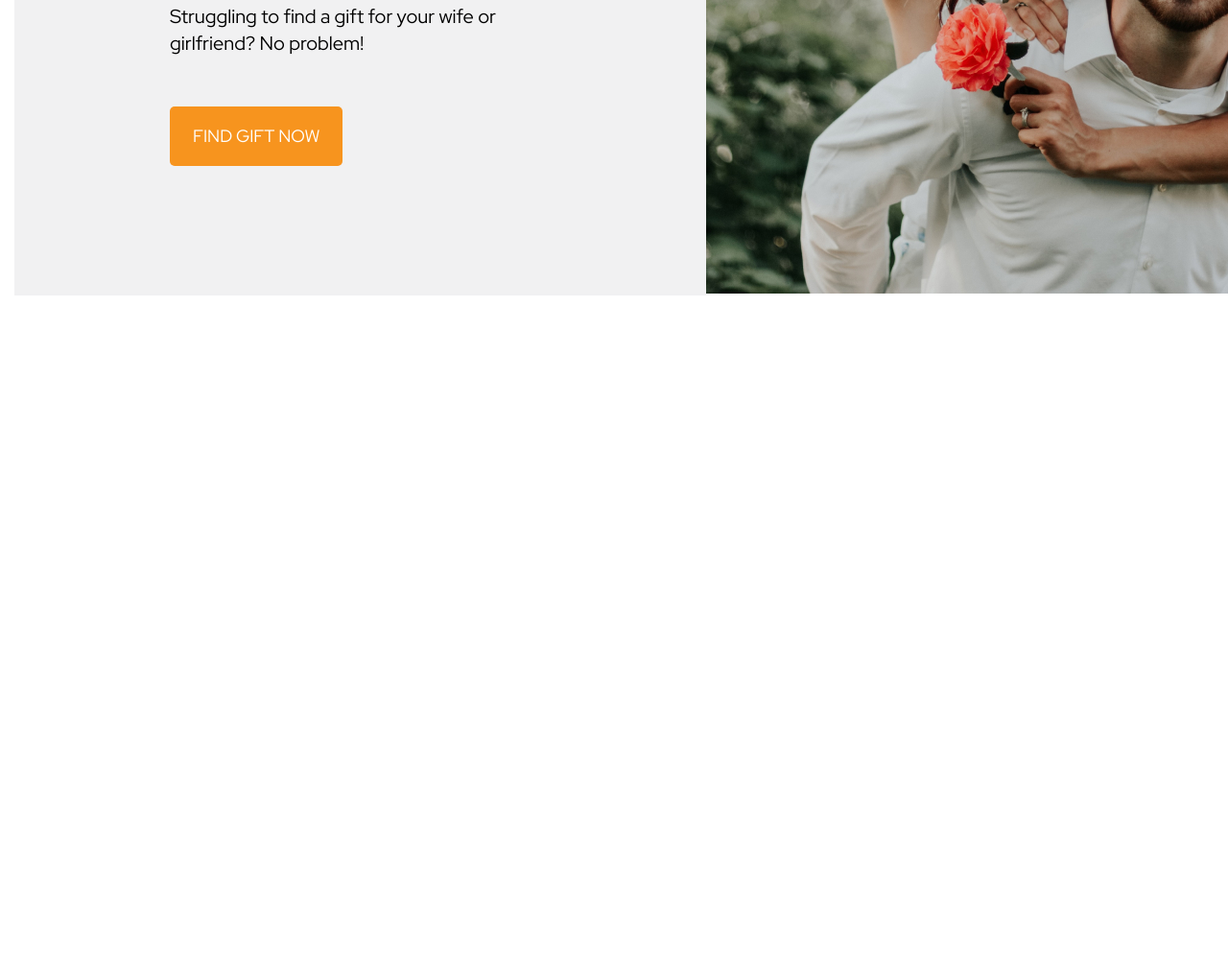
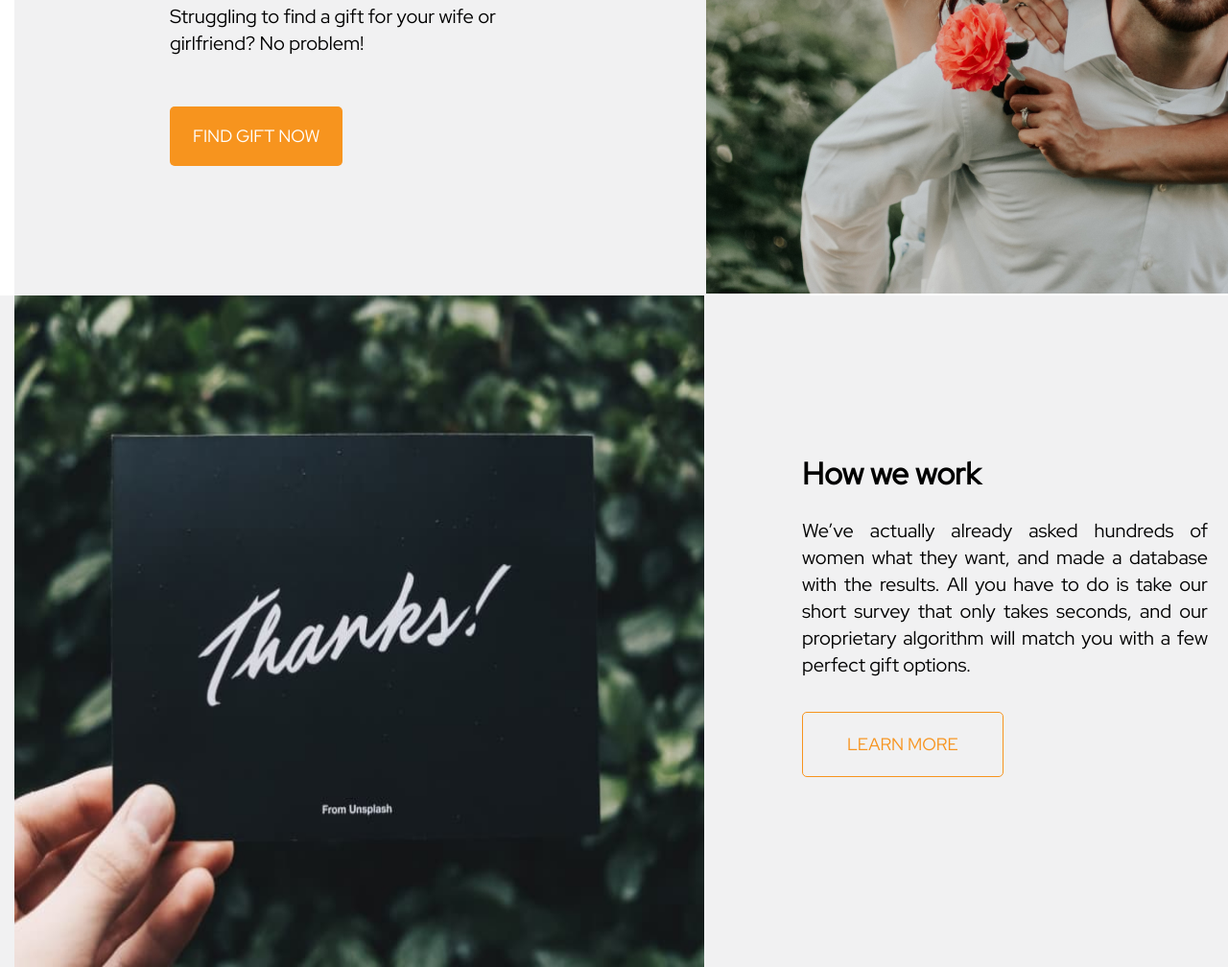
Before and after one commit to NovikovOlegOlegovich/teem-project, a plain HTML site: page index.html in a window 1280 px wide. Shown: the part 512-1520 px from the top of the page at 96% size. Before the commit the page ends 820 px from the top, so only its background shows below. Drawn offline with nearby package versions, Linux system fonts and the light colour scheme.

Commit message:
Сделал вторую секцию

```diff
--- a/css/styles.css
+++ b/css/styles.css
@@ -8,6 +8,7 @@
 body {
     font-family: 'Red Hat Display', sans-serif;
     background-color: var(--white-color);
+    color: var(--black-color);
 }
 img {
     display: block;
@@ -117,3 +118,49 @@ color: var(--button-color);
   padding-right: 126px;
 
 }
+
+/* Секція №2 */
+
+.work {
+    display: flex;
+}
+
+.work-background {
+    background-color: var(--grey-color);
+}
+
+.work-card {
+    padding: 164px 166px 104px 102px;
+}
+
+.work-title {
+    font-size: 32px;
+    line-height: 1.4;
+    margin-bottom: 23px;
+}
+
+.work-discription {
+    font-size: 20px;
+    line-height: 1.4;
+
+    margin-bottom: 35px;
+
+    text-align: justify;
+}
+
+.work-button {
+    font-size: 18px;
+    line-height: 1.3;
+
+    display: flex;
+    align-items: center;
+    text-align: center;
+    text-transform: uppercase;
+
+    color: #F7941E;
+
+    border: 1px solid #F7941E;
+    border-radius: 5px;
+    background-color: transparent;
+    padding: 21px 46px;
+}
--- a/index.html
+++ b/index.html
@@ -29,7 +29,7 @@
 </div>
  </header>
  <main>
-  <section>
+  <section class="">
     <div class="container hero">
       <div class="hero-dask">
       <h1 class="hero-title">Find a gift for your wife or girlfriend</h1>
@@ -40,6 +40,20 @@ No problem!</p>
       <img src="./img/hero-img.jpg" alt="women-men" width="719" height="700">
     </div>
   </section>
+  <section class="">
+    <div class="container work work-background">
+        <div class="work-image">
+        <img src="./img/Media-Background.jpg" alt="visit-card" width="719" height="700">
+        </div>
+      <div class="work-card">
+      <h2 class="work-title">How we work</h2>
+      <p class="work-discription">We’ve actually already asked hundreds of women what they want, and made a database with the results. All you have to do is take our short survey that only takes seconds, and our proprietary algorithm will match you with a few perfect gift options.</p>
+      <button type="button" class="work-button">Learn More</button>
+      </div>
+    </div>
+
+
+  </section>
  </main>
 </body>
 </html>
```
Also changed, not shown: img/Media-Background.jpg (added).
